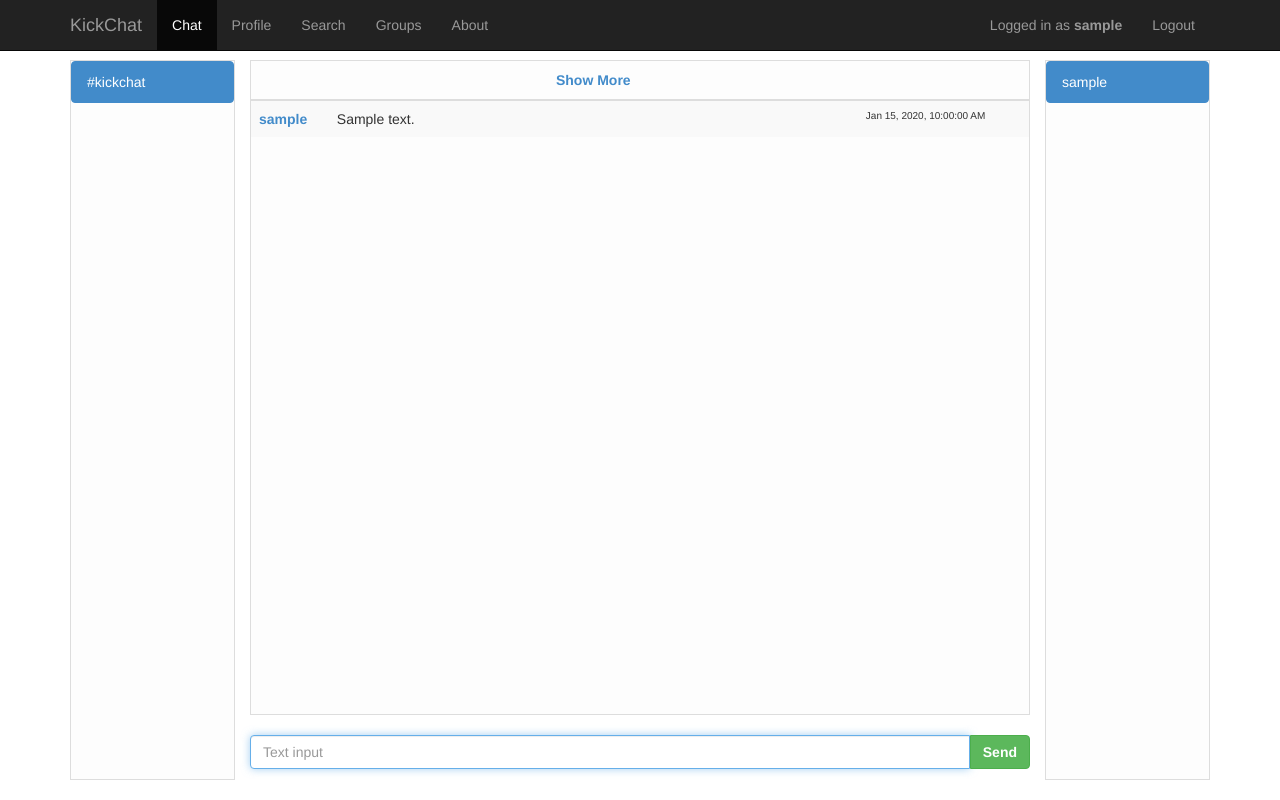
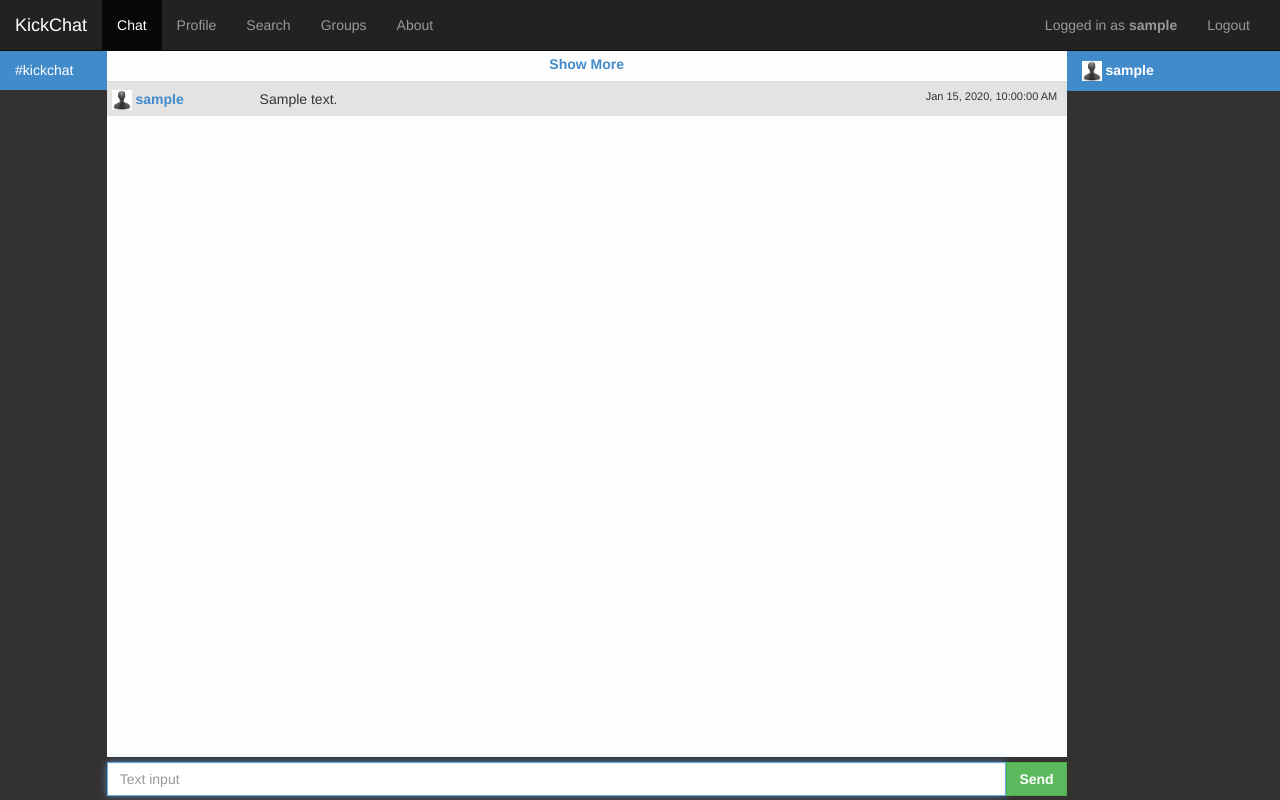
Before and after one commit to desouradeep/kickchat, a Django app: page /chat/ in a window 1280 px wide. Run offline with Django 3.2, Linux system fonts and the light colour scheme; a user stored in the database is signed in; tables that the repository leaves empty hold one stand-in row (values such as "Sample post").

Commit message:
Updated UI

```diff
--- a/chat/views.py
+++ b/chat/views.py
@@ -30,7 +30,7 @@
                <a href=\'/profile/%s\' target="blank"><b>%s</b></a>
              </td>
              <td>%s</td>
-             <td style=\'font-size:10px;\'>%s</td>
+             <td style=\'font-size:11px;\'>%s</td>
            </tr>''' % (msg.id, msg.username, msg.username, msg.message, time)
         json_data = json.dumps({ 'table_row' : table_row , 'msg_id':msg.id})
         return HttpResponse(json_data, mimetype='application/json')
@@ -58,7 +58,7 @@
                        <a href=\'/profile/%s\' target="blank"><b>%s</b></a>
                       </td>
                      <td>%s</td>
-                     <td style=\'font-size:10px;\'>%s</td>
+                     <td style=\'font-size:11px;\'>%s</td>
                     </tr>''' % (m.id, m.username, m.username, m.message, time)
             disabled = False
             if new_first == 0:
@@ -84,7 +84,7 @@
                            <a href=\'/profile/%s\' target="blank"><b>%s</b></a>
                          </td>
                          <td>%s</td>
-                         <td style=\'font-size:10px;\'>%s</td>
+                         <td style=\'font-size:11px;\'>%s</td>
                        </tr>''' % (m.id, m.username, m.username, m.message, time)
             json_data = json.dumps({'html_rows':html_rows})
             return HttpResponse(json_data, mimetype='application/json')
--- a/static/css/custom.css
+++ b/static/css/custom.css
@@ -27,8 +27,7 @@
  outline: medium none !important;
   }
 
-.chat-content {
-      height: 480px;
+#chat-content {
       padding: 0px;
         }
 .panel-left {
@@ -74,12 +73,34 @@
           padding-top:0px;
         }
  .footer{font-size:15px;text-align:center;}
-   .nonav{margin-bottom:0px;min-height:35px;position:relative;margin-top:10px;}
+   .nonav{margin-bottom:0px;min-height:3px;position:relative;margin-top:10px;}
    .unipad{padding:3px;}
 
-.nomargin{table-layout:fixed;margin-bottom:6px;}
+.nomargin{
+    table-layout:fixed;
+    margin-bottom: 0px;
+}
  .display{display: inline;}
 .profile{font-weight: bold;font-size:1.5em;}
 
 .prof-table{float:left;margin-left:8%;}
 .leftalign{text-align: left}
+
+table#chat-table tr:hover td {
+background-color: #D5D5D5;
+}
+* {
+    margin: 0;
+}
+html, body {
+    height: 100%;
+}
+.wrapper {
+    min-height: 100%;
+    height: auto !important;
+    height: 100%;
+    margin: 0 auto -4em;
+}
+.footer, .push {
+    height: 4em;
+}
--- a/templates/base.html
+++ b/templates/base.html
@@ -7,7 +7,8 @@
   <link href="/static/css/custom.css" rel="stylesheet" />
   <style>
   body {
-      padding-top: 60px;
+    padding-top: 50px;
+    background : #F6F6F6;
   }
   </style>
   <script src="/static/js/jquery-1.10.2.min.js"></script>
@@ -15,9 +16,14 @@
   $(document).ready(function(){
       element = $('#{{ activated_navbar_element }}')
       element.attr('class','active')
-      $('#chat-page').height($(window).height()-80)
+      $('#chat-page').height($(window).height()-50)
       $(window).resize(function() {
-          $('#chat-page').height($(window).height()-80)
+          $('#chat-page').height($(window).height()-50)
+      })
+      $('#chat-content').height($(window).height()-50-43)
+      console.log($(window).height()-50-43)
+      $(window).resize(function() {
+            $('#chat-content').height($(window).height()-50-43)
       })
       $('#chat-messages').scrollTop(99999999999)
       $('#send').click(function(){
--- a/templates/chat/chat.html
+++ b/templates/chat/chat.html
@@ -1,6 +1,56 @@
 {% extends "base.html" %}
 
 {% block container_content %}
+<style type="text/css">
+.body{
+    background: black;
+}
+.list-group-item:last-child{
+    border-bottom-right-radius:0px;
+    border-bottom-left-radius:0px;
+}
+.list-group-item:first-child{
+    border-top-right-radius:0px;
+    border-top-left-radius:0px;
+
+}
+.col-xs-2,.col-xs-1{
+    padding: 0 0 0 0;
+}
+.col-xs-9{
+    padding: 10px 0 10px 0;
+}
+.container{
+    max-width: 100%;
+}
+.chat-messages{
+    border: 0px;
+}
+.list-group-item{
+    border: 0px;
+    color: #b3b3b3;
+    background: #343131
+}
+.list-group-item.active{
+    border:0px;
+}
+.table thead>tr>th, .table tbody>tr>th, .table tfoot>tr>th, .table thead>tr>td, .table tbody>tr>td, .table tfoot>tr>td{
+    padding: 6px;
+}
+.btn, .form-control, .well{
+    border-radius: 0px;
+    margin-top: -15px;
+}
+td{
+    word-wrap : break-word;
+}
+.table-striped>tbody>tr:nth-child(odd)>td, .table-striped>tbody>tr:nth-child(odd)>th{
+    background: #E3E3E3;
+}
+.table-striped>tbody>tr:nth-child(even)>td, .table-striped>tbody>tr:nth-child(even)>th{
+    background: #F5F5F5;
+}
+</style>
 <script type="text/javascript">
     setInterval(function() {
         last_message = $('#chat-body').find("tr:last").attr('id')
@@ -18,39 +68,41 @@
             });
     }, 2000); //2 seconds
 </script>
-<div id='chat-page' class="row" style="height:610px;">
-
-    <div class='col-xs-2' style='height:100%;'>
-        <div class="list-group chat-messages">
+<div id='chat-page' class="row" style='overflow-y:hidden;overflow-x:hidden;'>
+    <div class='col-xs-1' style='height:100%;'>
+        <div class="list-group chat-messages" style='background:#343131'>
             <a href="#" class="list-group-item active">#kickchat</a>
         </div>
     </div>
 
 
-    <div class='col-xs-8 nopadding' style='height:100%;'>
-        <div class="chat-content" style='height:91%;'>
+    <div class='col-xs-9 nopadding' style='height:100;'>
+        <div id="chat-content">
 
             <div id="chat-messages" class="chat-messages">
                 <table id='chat-table' class="table table-striped table-hover msg-box nomargin">
                     <thead class="nopadding">
                         <tr>
-                            <th style='width:10%;'></th>
-                            <th style='width:68%;'>
+                            <th style='width:15%;'></th>
+                            <th style='width:68%;height:32px;'>
                                 <button id='show-more' class='btn btn-link btn-block' style='padding:0px;'><b>Show More</b></button>
                             </th>
-                            <th style='width:22%;'></th>
+                            <th style='width:15%;'></th>
                         </tr>
                     </thead>
                     <tbody id='chat-body'>
                         {% for m in msg %}
                         <tr id={{m.id}}>
-                            <td>
-                                <a href='/profile/{{m.username}}'><b>{{ m.username }}</b></a>
+                            <td style='padding-left:5px;'>
+                                <a href='/profile/{{m.username}}'>
+                                    <img src='/static/images/images.jpg' height=20px width=20px</img>
+                                    <b>{{ m.username }}</b>
+                                </a>
                             </td>
                             <td>
                                 {{ m.message }}
                             </td>
-                            <td style='font-size:10px;'>
+                            <td style='font-size:11px;'>
                                 {{ m.time }}
                             </td>
                         </tr>
@@ -59,24 +111,32 @@
                 </table>
             </div>
         </div>
-        <br>
-        <div class="input-group">
+
+        <div class='well' style='background:#343131;padding:5px 0px 5px 0px;border:0px;'>
+        <div class="input-group" style='margin-top:28px;'>
             <input id='message-box' required type="text" class="form-control" autocomplete="off" autofocus placeholder="Text input">
             <span class="input-group-btn">
                 <button id="send" class="btn btn-success"><b>Send</b></button>
             </span>
         </div>
+    </div>
 
 
     </div>
 
     <div class='col-xs-2' style='height:100%;'>
-        <div class="list-group chat-messages" >
+        <div class="list-group chat-messages" style='background:#343131;'>
             {% for i in online_users %}
             {% if i.user.username == request_user.username %}
-            <a href="/profile" class="list-group-item active" target='blank'>{{i.user.username}}</a>
+            <a href="/profile" class="list-group-item active" target='blank' style='border:0px;'>
+                <img src='/static/images/images.jpg' height=20px width=20px</img>
+                <b>{{i.user.username}}</b>
+            </a>
             {% else %}
-            <a href="/profile/{{i.user.username}}" target='blank' class="list-group-item" >{{i.user.username}}</a>
+            <a href="/profile/{{i.user.username}}" target='blank' class="list-group-item" style='border:0px;color:#b3b3b3;background:#343131'>
+                <img src='/static/images/images.jpg' height=20px width=20px</img>
+                {{i.user.username}}
+            </a>
             {% endif %}
             {% endfor %}
         </div>
```
